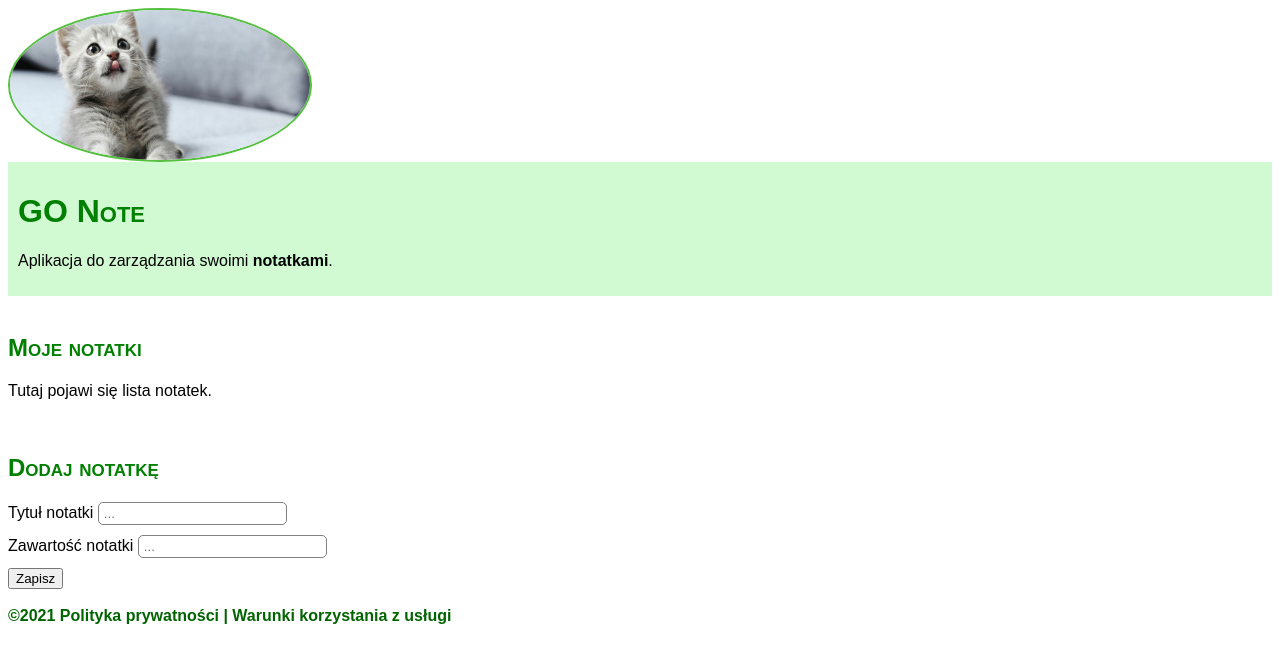
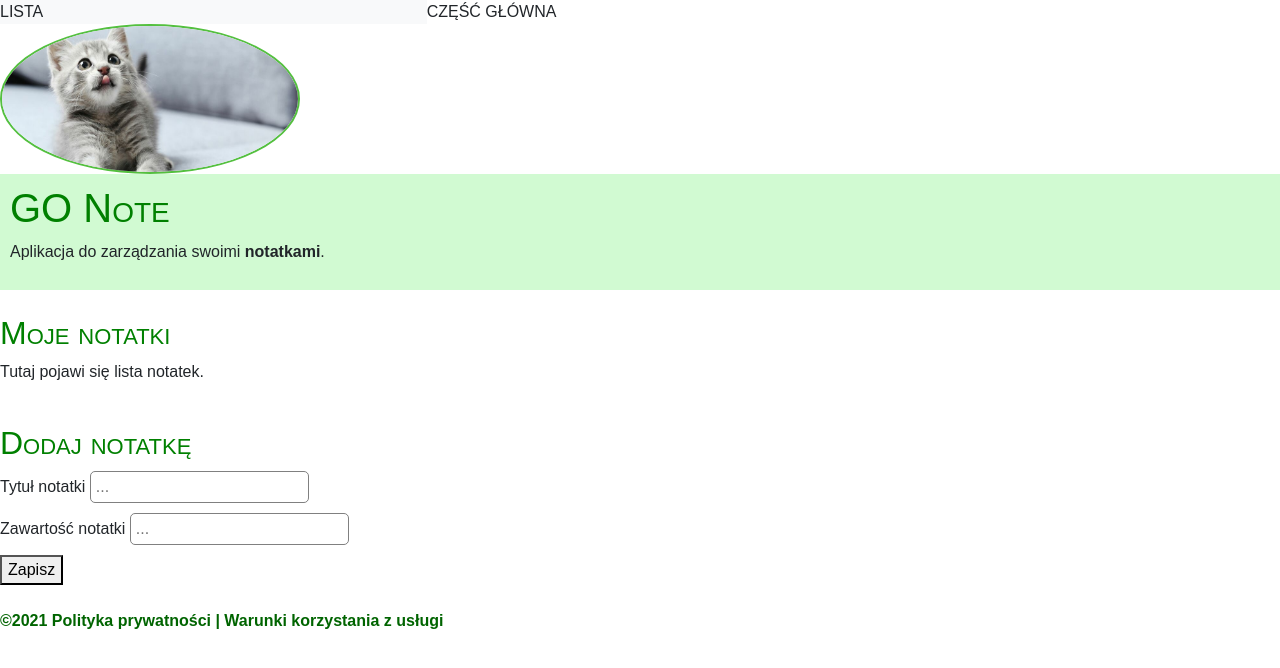
Before and after one commit to zuza-t/Go-Note, a plain HTML site: page index.html in a window 1280 px wide. Drawn offline with nearby package versions, Linux system fonts and the light colour scheme.

Commit message:
further implementation of CSS rules

```diff
--- a/index.html
+++ b/index.html
@@ -1,10 +1,25 @@
 <!DOCTYPE.html>
 <html>
 	<head>
+		<meta name="viewport" content="width=device-width, initial-scale=1">
+		<link rel="stylesheet" href="https://cdn.jsdelivr.net/npm/bootstrap@5.0.0-beta2/dist/css/bootstrap.min.css">
+		<link rel="stylesheet" href="https://cdn.jsdelivr.net/npm/bootstrap-icons@1.4.0/font/bootstrap-icons.css">
 		<link rel="stylesheet" href="customstyle.css">
 		<title>Go Note</title>
 	</head>
 <body>
+
+<div class="container-fluid p-0 m-0">
+    <div class="row p-0 m-0">
+        <div class="col-12 col-md-5 col-lg-4 bg-light p-0">
+            LISTA
+        </div>
+        <div class="col-12 col-md-7 col-lg-8 bg-white p-0">
+            CZĘŚĆ GŁÓWNA
+        </div>
+    </div>
+</div>
+
  <img class="main-image" src="./Ratgeber-Katze-Navigation-KItten_1200x527.jpg" alt="Tło" width="300" height="150"/>
  <div id="main-header">
 	<h1>GO Note</h1>
@@ -12,8 +27,8 @@
  </div>
  <br>
  <div>
- <h2>Moje notatki</h2>
- <p>Tutaj pojawi się lista notatek.</p>
+	<h2>Moje notatki</h2>
+	<p>Tutaj pojawi się lista notatek.</p>
  </div>
  <br />
  <h2>Dodaj notatkę</h2>
@@ -32,4 +47,5 @@
  <br />
  <a href="https://google.com">©2021 Polityka prywatności | Warunki korzystania z usługi</a>
  </form>
+ <script src="https://cdn.jsdelivr.net/npm/bootstrap@5.0.0-beta2/dist/js/bootstrap.bundle.min.js"></script>
 </body>
```
